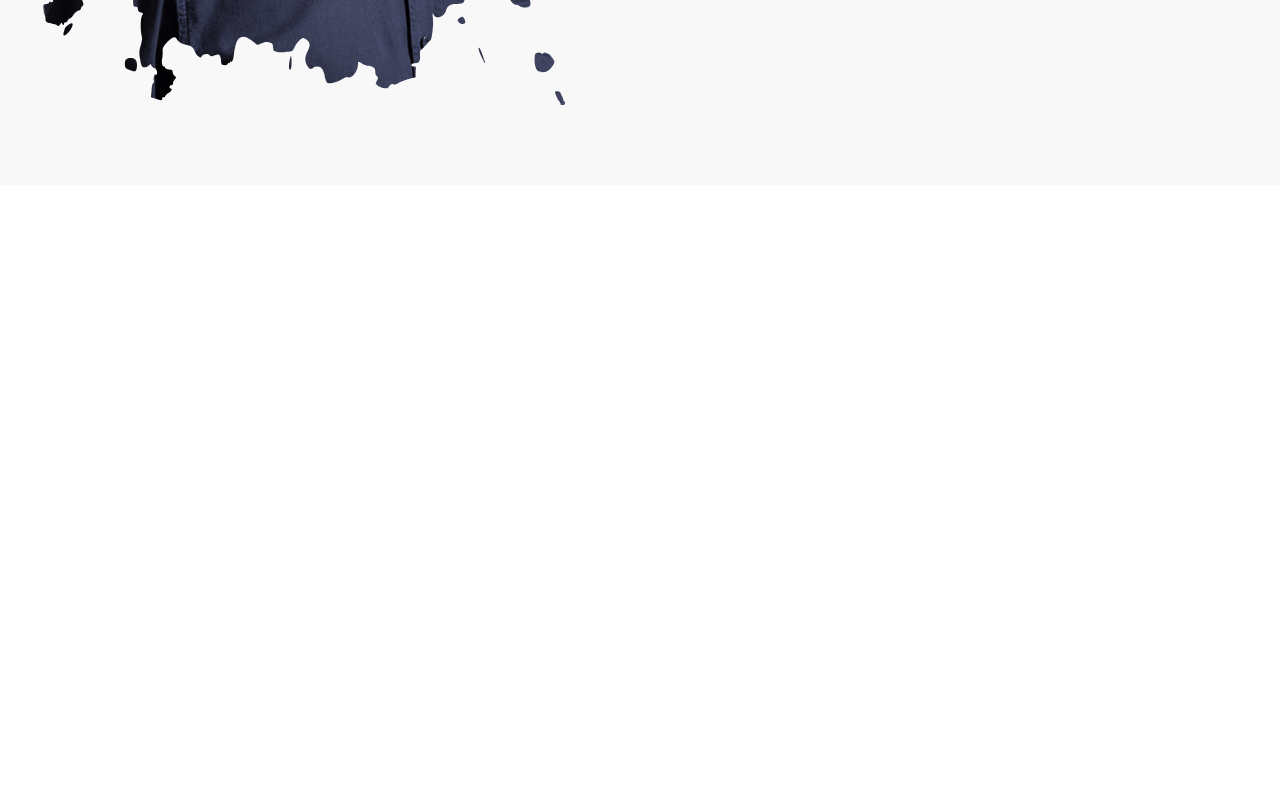
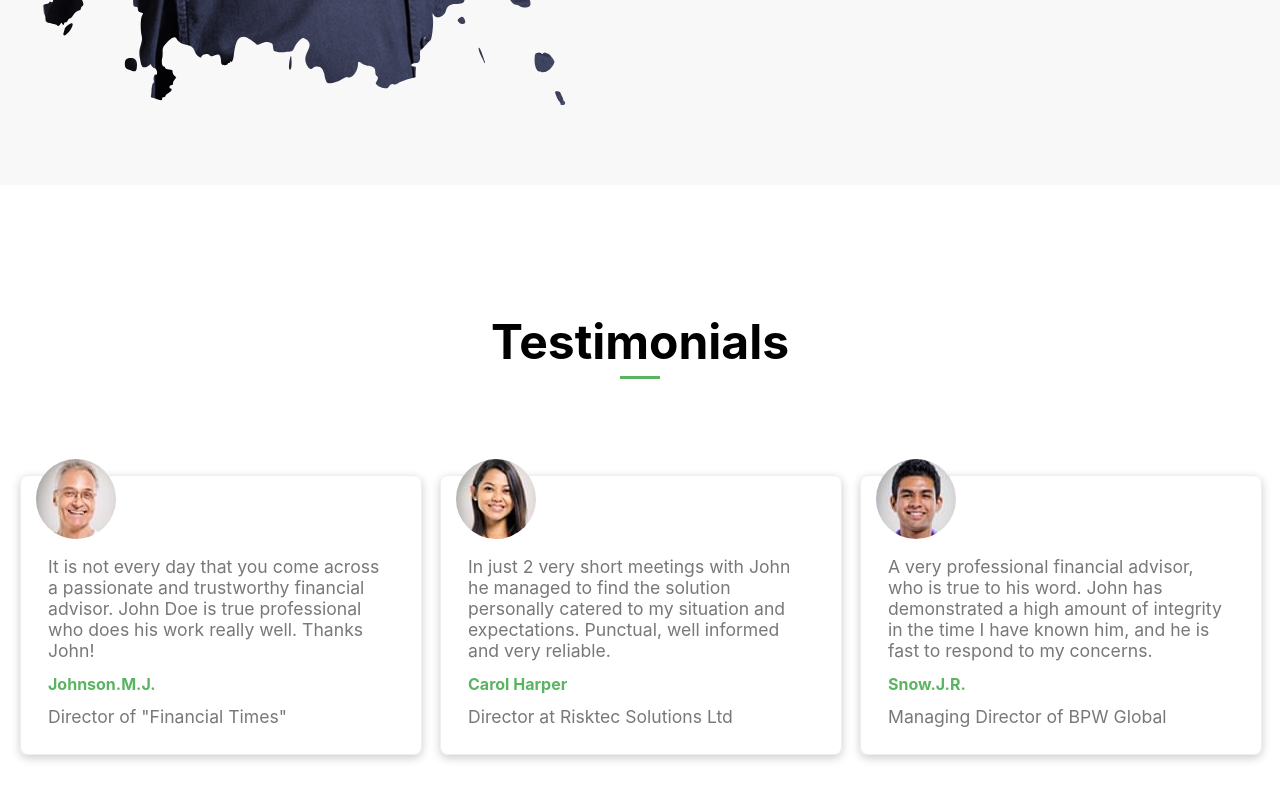
Before and after one commit to Jogata/SoftUni-React-Project, a React (Vite) app in the folder client/: page / in a window 1280 px wide. Shown: the part 1630-2430 px from the top of the page. Before the commit the page ends 1815 px from the top, so only its background shows below. Built offline with nearby package versions, Linux system fonts and the light colour scheme.

Commit message:
added testimonials component

```diff
--- a/client/src/App.jsx
+++ b/client/src/App.jsx
@@ -22,7 +22,8 @@ import Logout from './components/logout/Logout'
 // ================================================
 import { Navbar } from './components/travel/execute-financial-main/components/navbar/Navbar';
 import { Hero } from './components/travel/execute-financial-main/components/hero/Hero';
-import { About } from './components/travel/execute-financial-main/components/about/About'
+import { About } from './components/travel/execute-financial-main/components/about/About';
+import { Testimonials } from './components/travel/execute-financial-main/components/testimonials/Testimonials';
 
 function Loader() {
   return (
@@ -42,6 +43,7 @@ function App() {
         <Navbar />
         <Hero />
         <About />
+        <Testimonials />
           {/* <Routes>
             <Route path='/' element={<MainPage />} />
             <Route path='/skyrim' element={<SkyrimHomePage />} />
--- /dev/null
+++ b/client/src/components/travel/execute-financial-main/components/testimonials/Testimonials.jsx
@@ -0,0 +1,41 @@
+import "./testimonials.css";
+import user1 from "../../images/user1.jpeg";
+import user2 from "../../images/user2.jpeg";
+import user3 from "../../images/user3.jpeg";
+
+export function Testimonials() {
+    return (
+        <div className="testimonials" id="testimonials">
+            <div className="container">
+                <h2>Testimonials</h2>
+                <span className="line"></span>
+                <div className="content">
+                    <div className="card">
+                        <img src={user1} alt="user1" />
+                        <p>It is not every day that you come across a passionate and
+                            trustworthy financial advisor. John Doe is true professional
+                            who does his work really well. Thanks John!</p>
+                        <p><span>Johnson.M.J.</span></p>
+                        <p>Director of "Financial Times"</p>
+                    </div>
+                    <div className="card">
+                        <img src={user2} alt="user2" />
+                        <p>In just 2 very short meetings with John he managed to find the
+                            solution personally catered to my situation and expectations.
+                            Punctual, well informed and very reliable.</p>
+                        <p><span>Carol Harper</span></p>
+                        <p>Director at Risktec Solutions Ltd</p>
+                    </div>
+                    <div className="card">
+                        <img src={user3} alt="user3" />
+                        <p>A very professional financial advisor, who is true to his word.
+                            John has demonstrated a high amount of integrity in the time I
+                            have known him, and he is fast to respond to my concerns.</p>
+                        <p><span>Snow.J.R.</span></p>
+                        <p>Managing Director of BPW Global</p>
+                    </div>
+                </div>
+            </div>
+        </div>
+    )
+}
--- /dev/null
+++ b/client/src/components/travel/execute-financial-main/components/testimonials/testimonials.css
@@ -0,0 +1,77 @@
+/* .testimonials {
+    width: 100%;
+} */
+
+.testimonials .container {
+    max-width: 1240px;
+    margin: 4rem auto;
+    padding: 4rem 0rem;
+}
+
+.testimonials h2 {
+    font-size: 3rem;
+    text-align: center;
+}
+
+.testimonials .container .content {
+    margin: 4rem 0;
+    display: grid;
+    gap: 20px;
+    grid-template-columns: repeat(3,1fr);
+}
+
+.testimonials .card {
+    position: relative;
+    padding: 1rem;
+    /* border-radius: 8px;
+    border: 1px solid #eee;
+    box-shadow: 0 3px 10px rgb(0,0,0,.2); */
+}
+
+.testimonials .card::after {
+    position: absolute;
+    top: 2rem;
+    left: 0;
+    bottom: 0;
+    content: "";
+    width: 100%;
+    /* height: 100%; */
+    border-radius: 8px;
+    border: 1px solid #eee;
+    box-shadow: 0 3px 10px rgb(0,0,0,.2);
+    z-index: -1;
+}
+
+.testimonials img {
+    max-width: 80px;
+    /* margin-top: -2rem; */
+    border-radius: 50%;
+    /* clip-path: url(#mask-4); */
+}
+
+.testimonials .card p {
+    margin: 12px;
+    color: #787878;
+    font-size: 1.1rem;
+}
+
+.testimonials .card span {
+    color: var(--primary-color);
+    font-size: 1rem;
+    font-weight: 700;
+}
+
+@media screen and (max-width: 940px) {
+    /* .testimonials .container {
+        width: 100%;
+    } */
+
+    .testimonials .container .content {
+        grid-template-columns: 1fr;
+    }
+
+    .testimonials .card {
+        max-width: 100%;
+        margin: 1rem;
+    }
+}
--- a/client/src/components/travel/execute-financial-main/styles.css
+++ b/client/src/components/travel/execute-financial-main/styles.css
@@ -73,3 +73,11 @@
     background-color: var(--secondary-dark);
     background-color: transparent;
 }
+
+.line {
+  display: block;
+  width: 40px;
+  height: 3px;
+  margin: 5px auto;
+  background-color: var(--primary-color);
+}
```
